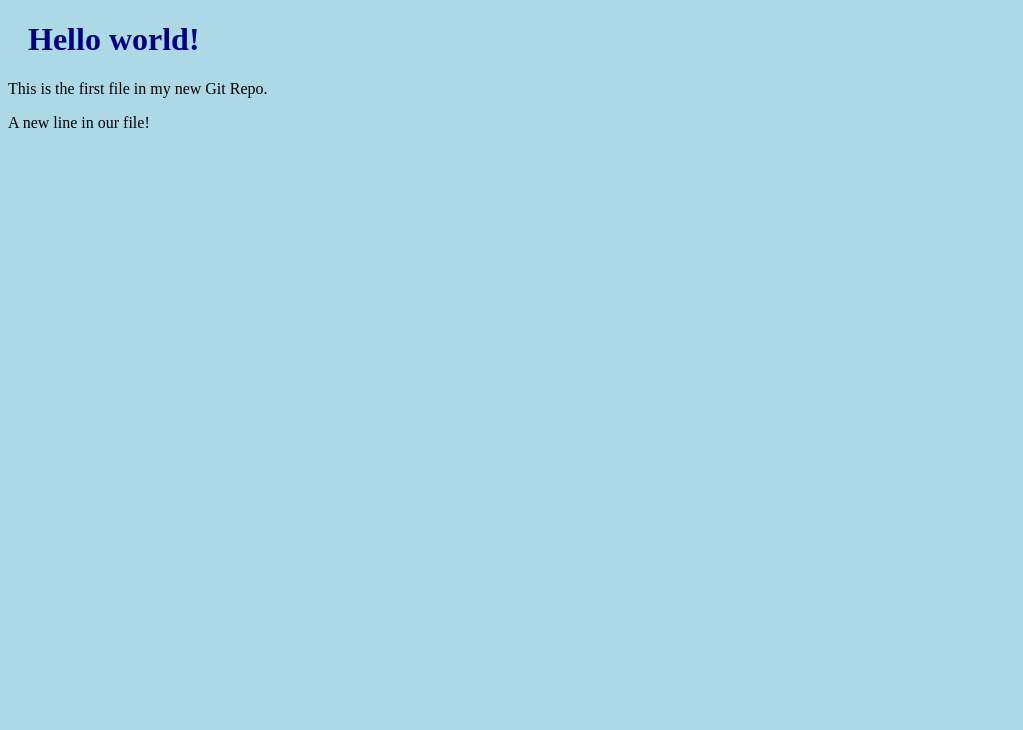
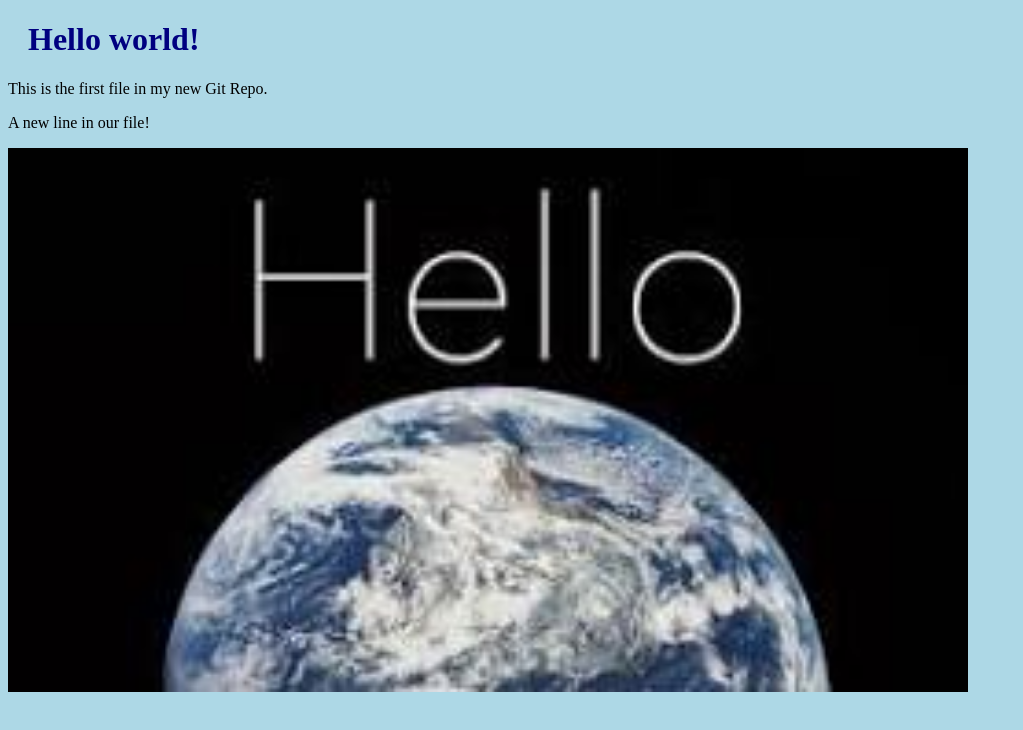
Before and after one commit to MasqDev/dot3_pratx, a plain HTML site: page index.html in a window 1280 px wide. Shown: the whole page, without its empty margins (0-1023 px from the left). Drawn offline with Linux system fonts and the light colour scheme.

Commit message:
Added image to hello world

```diff
--- a/index.html
+++ b/index.html
@@ -9,6 +9,7 @@
 <h1>Hello world!</h1>
 <p>This is the first file in my new Git Repo.</p>
 <p>A new line in our file!</p>
-
+<div><img src="hello_world.jpeg" alt="Hello World from Space"
+    style="width:100%;max-width:960px"></div>
 </body>
 </html>
```
Also changed, not shown: hello_world.jpeg (added).
